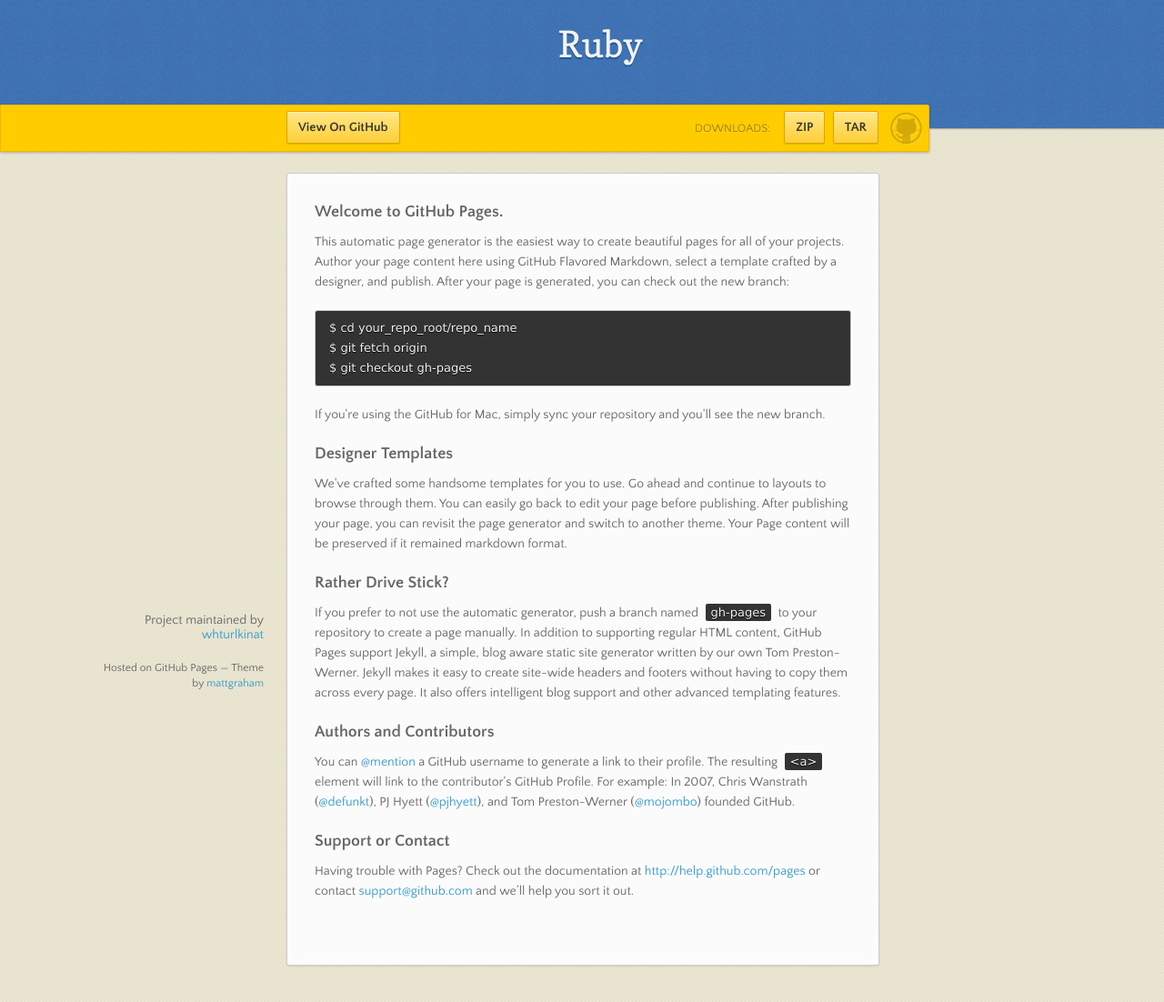
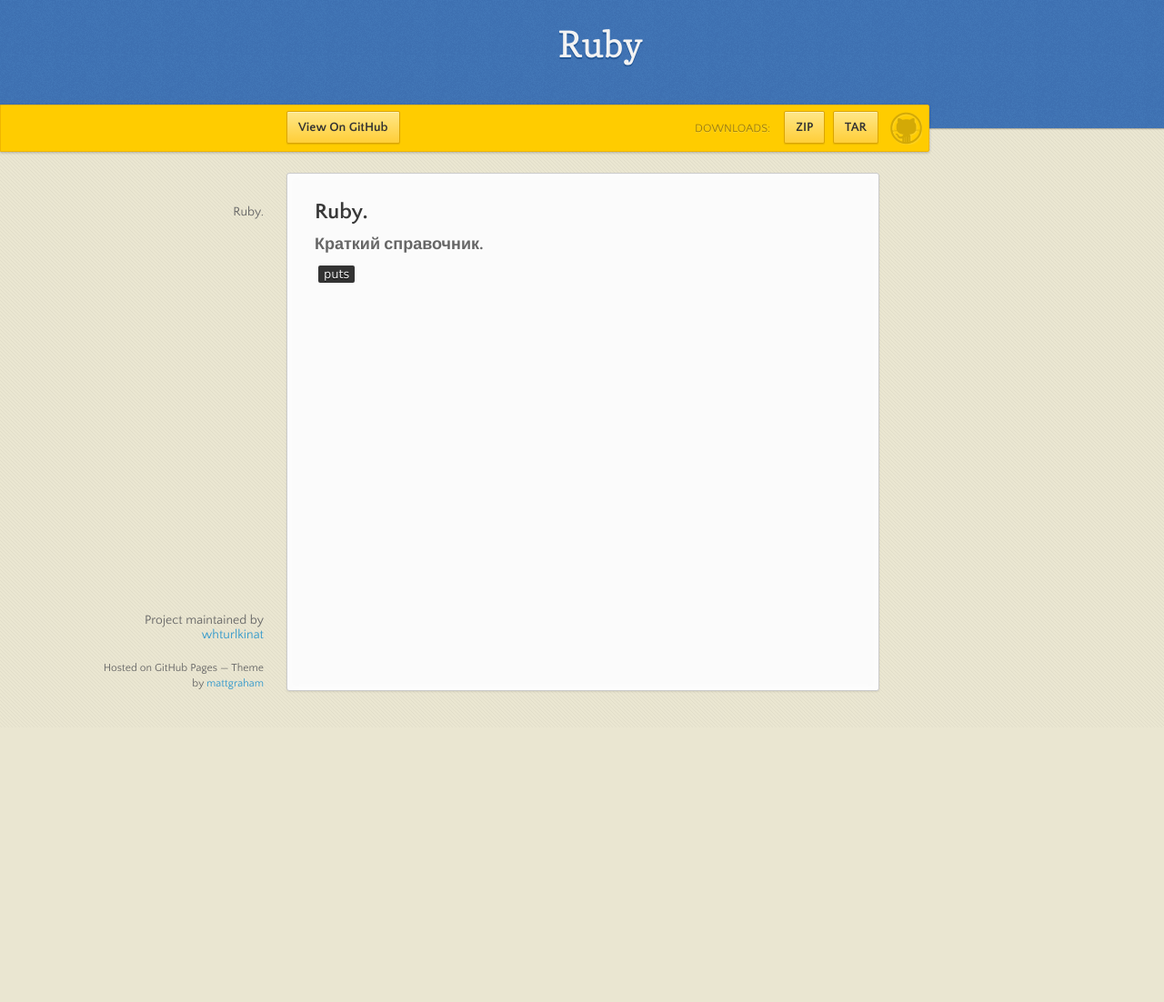
Before and after one commit to whturlkinat/ruby, a plain HTML site: page index.html in a window 1280 px wide. Shown: the whole page at 91% size. After the commit the page ends 800 px from the top, so only its background shows below. Drawn offline with nearby package versions, Linux system fonts and the light colour scheme.

```diff
--- a/index.html
+++ b/index.html
@@ -39,37 +39,13 @@
         <ul></ul>
       </nav>
       <section>
-        <h3>
-<a name="welcome-to-github-pages" class="anchor" href="#welcome-to-github-pages"><span class="octicon octicon-link"></span></a>Welcome to GitHub Pages.</h3>
-
-<p>This automatic page generator is the easiest way to create beautiful pages for all of your projects. Author your page content here using GitHub Flavored Markdown, select a template crafted by a designer, and publish. After your page is generated, you can check out the new branch:</p>
-
-<pre><code>$ cd your_repo_root/repo_name
-$ git fetch origin
-$ git checkout gh-pages
-</code></pre>
-
-<p>If you're using the GitHub for Mac, simply sync your repository and you'll see the new branch.</p>
+        <h2>
+<a name="ruby" class="anchor" href="#ruby"><span class="octicon octicon-link"></span></a>Ruby.</h2>
 
 <h3>
-<a name="designer-templates" class="anchor" href="#designer-templates"><span class="octicon octicon-link"></span></a>Designer Templates</h3>
+<a name="%D0%9A%D1%80%D0%B0%D1%82%D0%BA%D0%B8%D0%B9-%D1%81%D0%BF%D1%80%D0%B0%D0%B2%D0%BE%D1%87%D0%BD%D0%B8%D0%BA" class="anchor" href="#%D0%9A%D1%80%D0%B0%D1%82%D0%BA%D0%B8%D0%B9-%D1%81%D0%BF%D1%80%D0%B0%D0%B2%D0%BE%D1%87%D0%BD%D0%B8%D0%BA"><span class="octicon octicon-link"></span></a>Краткий справочник.</h3>
 
-<p>We've crafted some handsome templates for you to use. Go ahead and continue to layouts to browse through them. You can easily go back to edit your page before publishing. After publishing your page, you can revisit the page generator and switch to another theme. Your Page content will be preserved if it remained markdown format.</p>
-
-<h3>
-<a name="rather-drive-stick" class="anchor" href="#rather-drive-stick"><span class="octicon octicon-link"></span></a>Rather Drive Stick?</h3>
-
-<p>If you prefer to not use the automatic generator, push a branch named <code>gh-pages</code> to your repository to create a page manually. In addition to supporting regular HTML content, GitHub Pages support Jekyll, a simple, blog aware static site generator written by our own Tom Preston-Werner. Jekyll makes it easy to create site-wide headers and footers without having to copy them across every page. It also offers intelligent blog support and other advanced templating features.</p>
-
-<h3>
-<a name="authors-and-contributors" class="anchor" href="#authors-and-contributors"><span class="octicon octicon-link"></span></a>Authors and Contributors</h3>
-
-<p>You can <a href="https://github.com/blog/821" class="user-mention">@mention</a> a GitHub username to generate a link to their profile. The resulting <code>&lt;a&gt;</code> element will link to the contributor's GitHub Profile. For example: In 2007, Chris Wanstrath (<a href="https://github.com/defunkt" class="user-mention">@defunkt</a>), PJ Hyett (<a href="https://github.com/pjhyett" class="user-mention">@pjhyett</a>), and Tom Preston-Werner (<a href="https://github.com/mojombo" class="user-mention">@mojombo</a>) founded GitHub.</p>
-
-<h3>
-<a name="support-or-contact" class="anchor" href="#support-or-contact"><span class="octicon octicon-link"></span></a>Support or Contact</h3>
-
-<p>Having trouble with Pages? Check out the documentation at <a href="http://help.github.com/pages">http://help.github.com/pages</a> or contact <a href="mailto:support@github.com">support@github.com</a> and we’ll help you sort it out.</p>
+<p><code>puts</code></p>
       </section>
       <footer>
         <p>Project maintained by <a href="https://github.com/whturlkinat">whturlkinat</a></p>
```
Also changed, not shown: params.json (+1 -1 lines).
